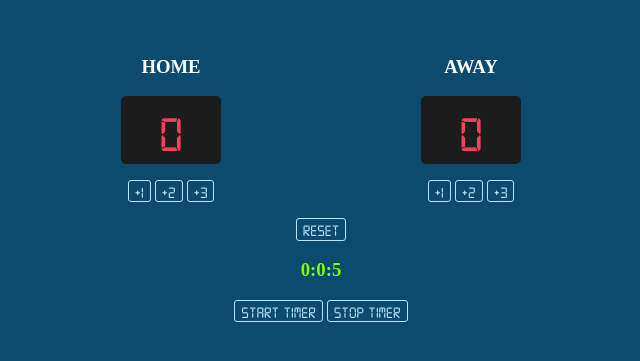
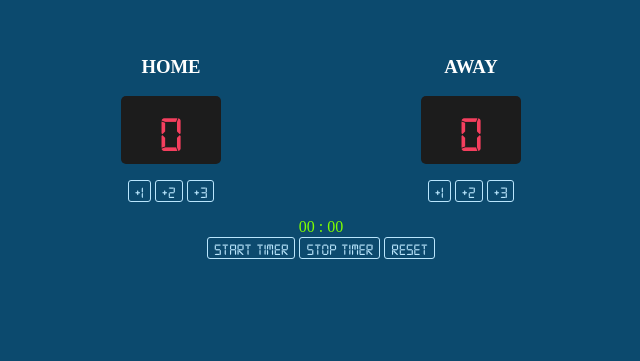
Before and after one commit to nickhoggett/Scoreboard, a website built with Vite: page index.html in a window 1280 px wide. Shown: the part 163-524 px from the top of the page, without its empty margins (319-959 px from the left). Built offline with nearby package versions, Linux system fonts and the light colour scheme.

Commit message:
Update index.html

```diff
--- a/index.html
+++ b/index.html
@@ -26,13 +26,15 @@
             </div>
         </div>
         <div class="functions">
-            <div>
-                <button id="reset-btn">Reset</button>
-                <h3 class="green" id="countup">00:00:00</h3>
+            <div class="timer">
+                <label class="green" id="minutes">00</label>
+                <label class="green" id="colon">:</label>
+                <label class="green" id="seconds">00</label>
             </div>
             <div>
-                <button id="start-timer" onclick="upTimer()">Start Timer</button>
-                <button id="stoptimer" onclick="clearInterval(timer)">Stop Timer</button>
+                <button id="start">Start Timer</button>
+                <button id="stop">Stop Timer</button>
+                <button id="reset">Reset</button>
             </div>
         </div>
     </div>
```
